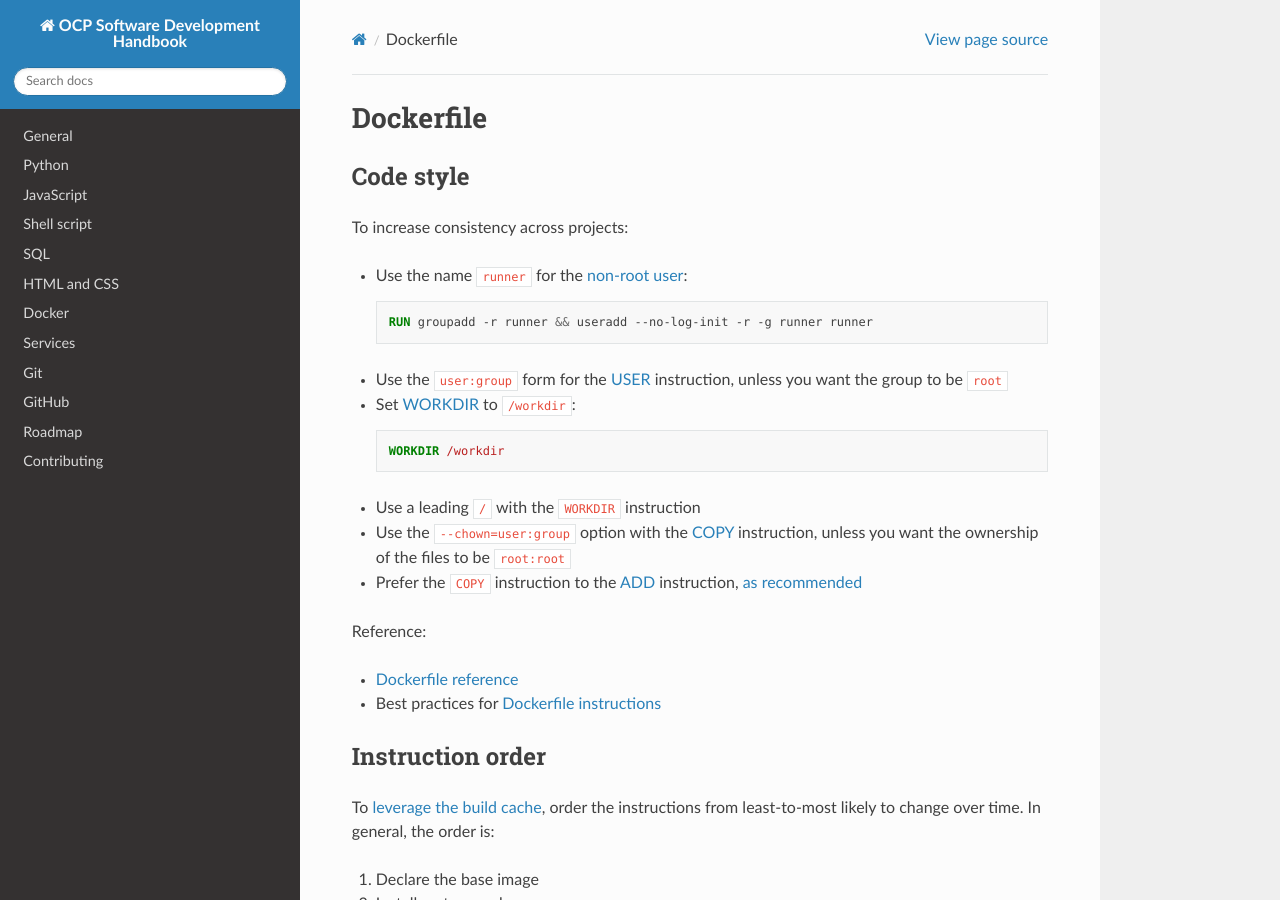
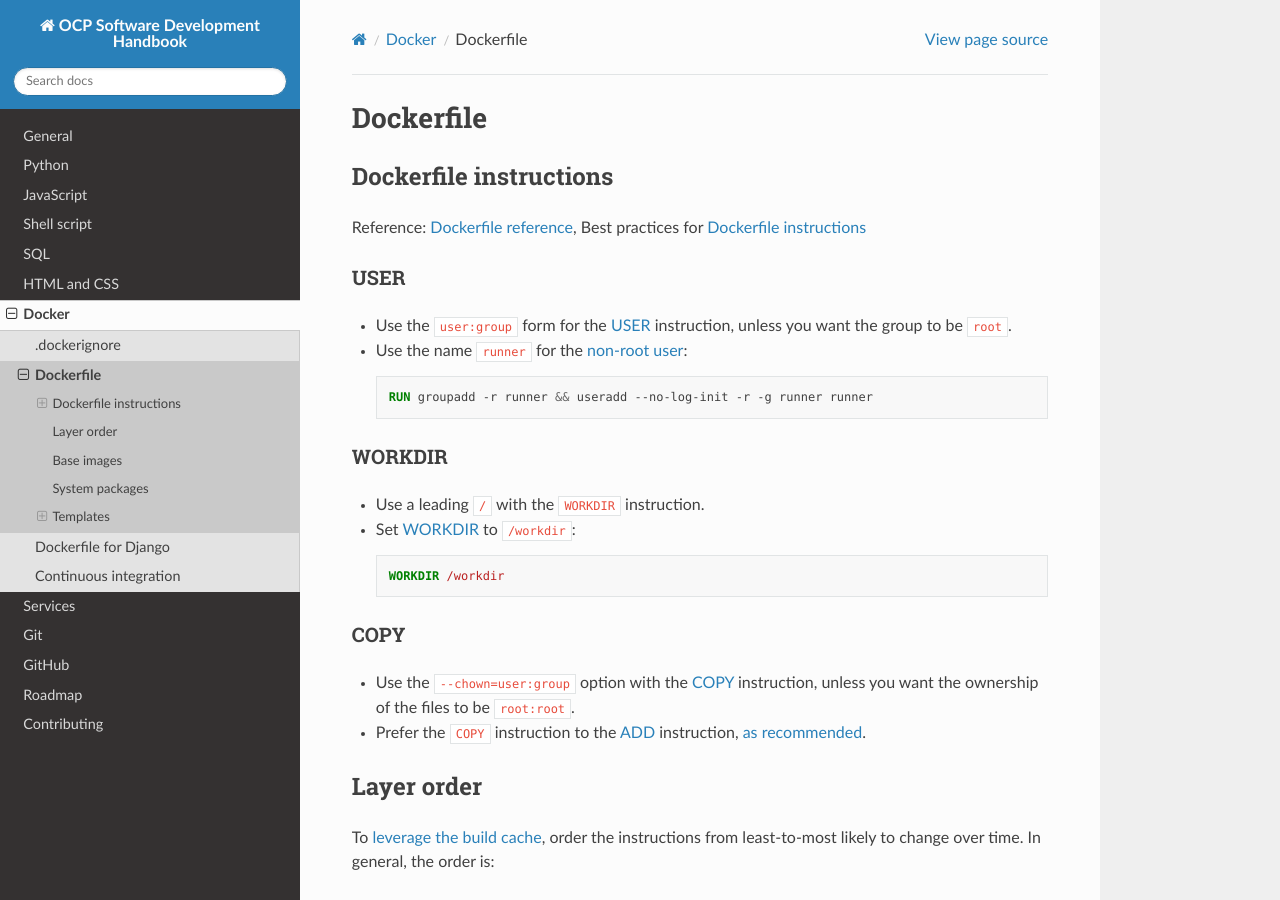
Before and after one commit to open-contracting/software-development-handbook, a Sphinx documentation site: the page built from docs/docker/dockerfile.rst, in a window 1280 px wide and 900 px high. Built offline with Sphinx 7.4.7 and the Read the Docs theme 2.0.0, drawn with Linux system fonts in a browser that asks for light colours.

Commit message:
docker: Split out build.rst and dockerignore.rst

```diff
--- a/docs/docker/dockerfile.rst
+++ b/docs/docker/dockerfile.rst
@@ -1,35 +1,39 @@
 Dockerfile
 ==========
 
-Code style
-----------
+Dockerfile instructions
+-----------------------
 
-To increase consistency across projects:
+Reference: `Dockerfile reference <https://docs.docker.com/engine/reference/builder/>`__, Best practices for `Dockerfile instructions <https://docs.docker.com/develop/develop-images/dockerfile_best-practices/#dockerfile-instructions>`__
 
+USER
+~~~~
+
+-  Use the ``user:group`` form for the `USER <https://docs.docker.com/engine/reference/builder/#user>`__ instruction, unless you want the group to be ``root``.
 -  Use the name ``runner`` for the `non-root user <https://docs.docker.com/develop/develop-images/dockerfile_best-practices/#user>`__:
 
    .. code-block:: docker
 
       RUN groupadd -r runner && useradd --no-log-init -r -g runner runner
 
--  Use the ``user:group`` form for the `USER <https://docs.docker.com/engine/reference/builder/#user>`__ instruction, unless you want the group to be ``root``
+WORKDIR
+~~~~~~~
+
+-  Use a leading ``/`` with the ``WORKDIR`` instruction.
 -  Set `WORKDIR <https://docs.docker.com/engine/reference/builder/#workdir>`__ to ``/workdir``:
 
    .. code-block:: docker
 
       WORKDIR /workdir
 
--  Use a leading ``/`` with the ``WORKDIR`` instruction
--  Use the ``--chown=user:group`` option with the `COPY <https://docs.docker.com/engine/reference/builder/#copy>`__ instruction, unless you want the ownership of the files to be ``root:root``
--  Prefer the ``COPY`` instruction to the `ADD <https://docs.docker.com/engine/reference/builder/#add>`__ instruction, `as recommended <https://docs.docker.com/develop/develop-images/dockerfile_best-practices/#add-or-copy>`__
+COPY
+~~~~
 
-Reference:
+-  Use the ``--chown=user:group`` option with the `COPY <https://docs.docker.com/engine/reference/builder/#copy>`__ instruction, unless you want the ownership of the files to be ``root:root``.
+-  Prefer the ``COPY`` instruction to the `ADD <https://docs.docker.com/engine/reference/builder/#add>`__ instruction, `as recommended <https://docs.docker.com/develop/develop-images/dockerfile_best-practices/#add-or-copy>`__.
 
--  `Dockerfile reference <https://docs.docker.com/engine/reference/builder/>`__
--  Best practices for `Dockerfile instructions <https://docs.docker.com/develop/develop-images/dockerfile_best-practices/#dockerfile-instructions>`__
-
-Instruction order
------------------
+Layer order
+-----------
 
 To `leverage the build cache <https://docs.docker.com/develop/develop-images/dockerfile_best-practices/#leverage-build-cache>`__, order the instructions from least-to-most likely to change over time. In general, the order is:
 
```
Also changed, not shown: docs/docker/build.rst (added, +44 -0 lines), docs/docker/django.rst (+12 -16 lines), docs/docker/dockerignore.rst (added, +13 -0 lines), docs/docker/index.rst (+9 -69 lines).
